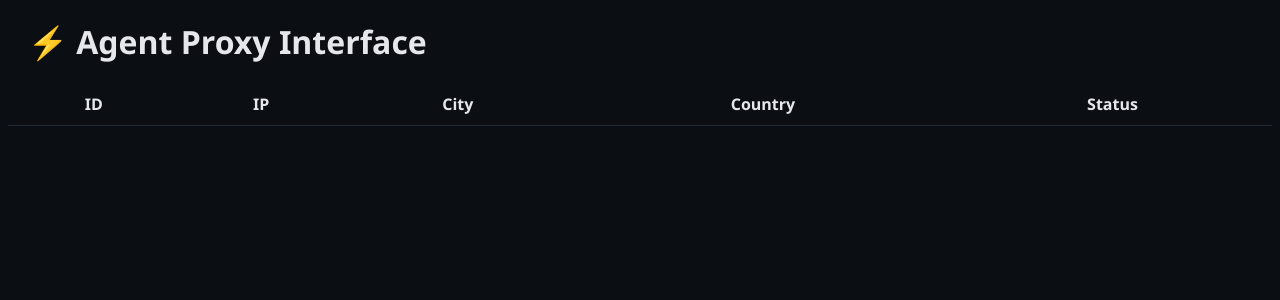
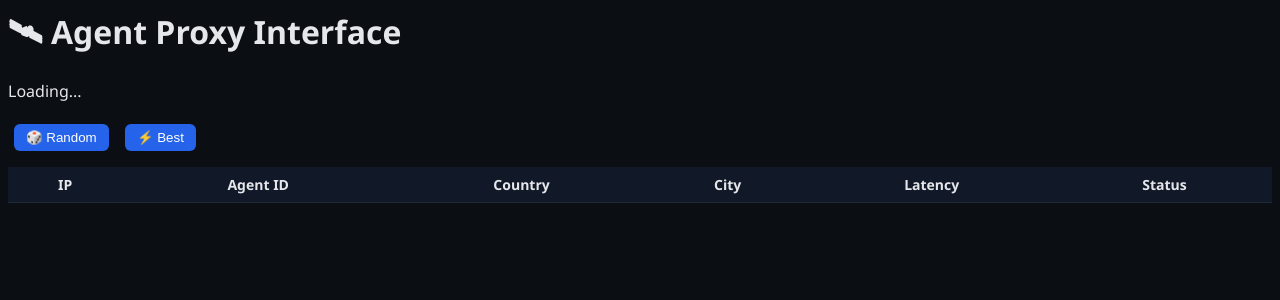
Before and after one commit to MoonIR213/model-, a Python web app: template templates/index.html in a window 1280 px wide. Shown: the top 300 px of the page. Run offline with Jinja, Linux system fonts and the light colour scheme; the template is opened without the code that fills it, so the values that code supplies are empty.

Commit message:
Update index.html

```diff
--- a/templates/index.html
+++ b/templates/index.html
@@ -1,62 +1,105 @@
 <!DOCTYPE html>
-<html>
+<html lang="en">
 <head>
-<meta charset="utf-8">
-<title>⚡ Agent Proxy Interface</title>
+<meta charset="UTF-8">
+<title>🛰 Agent Proxy Interface</title>
 <style>
 body{
   background:#0b0f14;
   color:#e5e7eb;
-  font-family:Segoe UI;
+  font-family:Segoe UI, Tahoma, sans-serif;
 }
-h1{margin:20px}
+h1{margin:10px 0;}
 table{
   width:100%;
   border-collapse:collapse;
+  margin-top:10px;
 }
 th,td{
-  padding:10px;
+  padding:8px 10px;
   border-bottom:1px solid #1f2937;
+  font-size:14px;
 }
-.online{color:#22c55e}
-.offline{color:#ef4444}
+th{background:#111827;}
+.online{color:#22c55e;}
+.badge{
+  padding:2px 6px;
+  border-radius:4px;
+  font-size:12px;
+}
+button{
+  background:#2563eb;
+  color:#fff;
+  border:none;
+  padding:6px 12px;
+  margin:6px;
+  border-radius:6px;
+  cursor:pointer;
+}
 </style>
 </head>
 <body>
 
-<h1>⚡ Agent Proxy Interface</h1>
+<h1>🛰 Agent Proxy Interface</h1>
+<p id="count">Loading...</p>
+
+<button onclick="pickRandom()">🎲 Random</button>
+<button onclick="pickBest()">⚡ Best</button>
 
 <table>
 <thead>
 <tr>
-<th>ID</th>
-<th>IP</th>
-<th>City</th>
-<th>Country</th>
-<th>Status</th>
+  <th>IP</th>
+  <th>Agent ID</th>
+  <th>Country</th>
+  <th>City</th>
+  <th>Latency</th>
+  <th>Status</th>
 </tr>
 </thead>
-<tbody id="rows"></tbody>
+<tbody id="tbody"></tbody>
 </table>
 
 <script>
-async function load(){
-  let r = await fetch("/api/agents");
-  let data = await r.json();
-  let html = "";
-  for(let a of data){
-    html += `<tr>
-      <td>${a.id}</td>
+const API = "https://web-production-d9bf.up.railway.app";
+
+async function loadAgents(){
+  const r = await fetch(API + "/api/agents");
+  const data = await r.json();
+  const tbody = document.getElementById("tbody");
+  tbody.innerHTML = "";
+
+  document.getElementById("count").innerText =
+    `Showing ${data.length} agents (auto refresh every 5s)`;
+
+  data.forEach(a=>{
+    const tr = document.createElement("tr");
+    tr.innerHTML = `
       <td>${a.ip}</td>
+      <td>${a.agent_id}</td>
+      <td>${a.country}</td>
       <td>${a.city}</td>
-      <td>${a.country}</td>
-      <td class="${a.status}">${a.status}</td>
-    </tr>`;
-  }
-  document.getElementById("rows").innerHTML = html;
+      <td>${a.latency ?? "-"} ms</td>
+      <td class="online">online</td>
+    `;
+    tbody.appendChild(tr);
+  });
 }
-load();
-setInterval(load, 5000);
+
+async function pickRandom(){
+  const r = await fetch(API + "/api/agent/random");
+  const j = await r.json();
+  alert("Random Agent: " + j.agent_id);
+}
+
+async function pickBest(){
+  const r = await fetch(API + "/api/agent/best");
+  const j = await r.json();
+  alert("Best Agent: " + j.agent_id);
+}
+
+loadAgents();
+setInterval(loadAgents, 5000);
 </script>
 
 </body>
```
